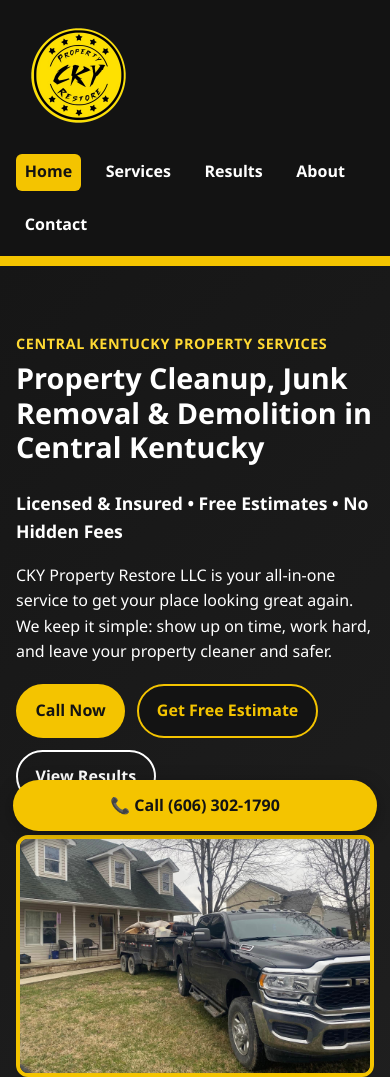
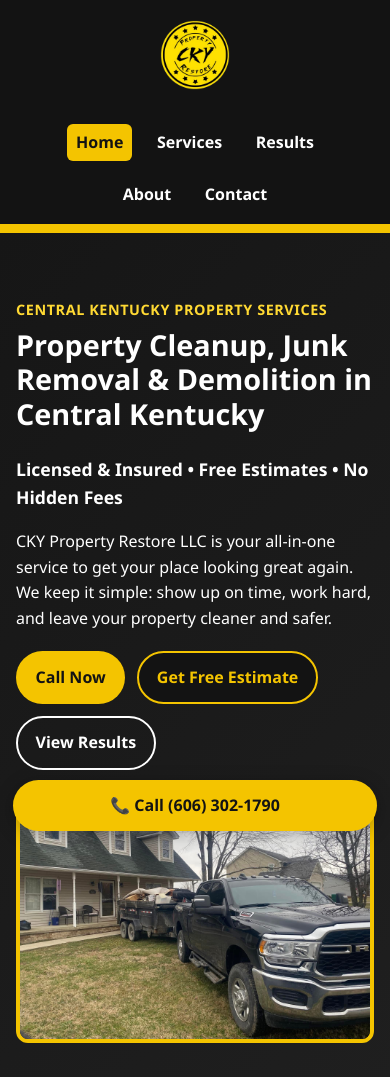
Before and after one commit to peytonkeene/CKY-Property-Restore, a plain HTML site: page index.html in a window 390 px wide. Shown: the top 1077 px of the page. Drawn offline with Linux system fonts and the light colour scheme.

Commit message:
Fix header and hero spacing alignment

```diff
--- a/styles.css
+++ b/styles.css
@@ -6,6 +6,7 @@
   --white: #ffffff;
   --max-width: 1120px;
   --radius: 12px;
+  --header-min-height: 140px;
 }
 * { box-sizing: border-box; }
 body {
@@ -22,19 +23,42 @@
 .container { width: min(100% - 2rem, var(--max-width)); margin-inline: auto; }
 .page-main { padding-block: 2rem 4rem; }
 .site-header {
+  display: flex;
+  align-items: center;
   background: var(--black);
-  border-bottom: 4px solid var(--yellow);
-  position: sticky;
-  top: 0;
-  z-index: 999;
+  border-bottom: 3px solid var(--yellow);
+  padding-inline: 40px;
 }
-.nav-wrap { display: flex; align-items: center; justify-content: space-between; gap: 1rem; padding: .8rem 0; }
+.nav-wrap {
+  display: flex;
+  align-items: center;
+  justify-content: space-between;
+  gap: 1.5rem;
+  padding: 10px 0;
+  min-height: var(--header-min-height);
+}
 .brand { display: inline-flex; align-items: center; text-decoration: none; }
-.brand-logo { width: 125px; height: 125px; border-radius: 50%; }
-.nav-links { display: flex; gap: 1rem; flex-wrap: wrap; }
+.brand-logo {
+  width: 125px;
+  height: 125px;
+  border-radius: 50%;
+  object-fit: contain;
+  flex-shrink: 0;
+}
+.nav-links {
+  display: flex;
+  align-items: center;
+  justify-content: flex-end;
+  gap: 1.875rem;
+  flex-wrap: wrap;
+}
 .nav-links a { color: var(--white); text-decoration: none; font-weight: 600; padding: .35rem .55rem; border-radius: 6px; }
 .nav-links a.active, .nav-links a:hover { background: var(--yellow); color: var(--black); }
-.hero { background: linear-gradient(135deg, #161616 0%, #1f1f1f 100%); color: var(--white); }
+.hero {
+  background: linear-gradient(135deg, #161616 0%, #1f1f1f 100%);
+  color: var(--white);
+  min-height: calc(100vh - var(--header-min-height));
+}
 .section-divider, .section-divider-light { padding: 3.2rem 0; border-top: 6px solid var(--yellow); }
 .section-divider-light { background: var(--light-gray); border-top-color: var(--black); }
 .grid-2 { display: grid; grid-template-columns: 1fr 1fr; gap: 2rem; align-items: center; }
@@ -108,5 +132,27 @@
 }
 @media (max-width: 840px) {
   .grid-2, .contact-layout { grid-template-columns: 1fr; }
-  .nav-wrap { flex-direction: column; align-items: start; }
+  .nav-wrap {
+    flex-direction: column;
+    align-items: center;
+    justify-content: center;
+    min-height: auto;
+    padding: 10px 0;
+  }
+  .nav-links {
+    justify-content: center;
+    gap: 1rem;
+  }
 }
+@media (max-width: 768px) {
+  .site-header {
+    padding-inline: 20px;
+  }
+  .brand-logo {
+    width: 90px;
+    height: 90px;
+  }
+  .hero {
+    min-height: auto;
+  }
+}
```
